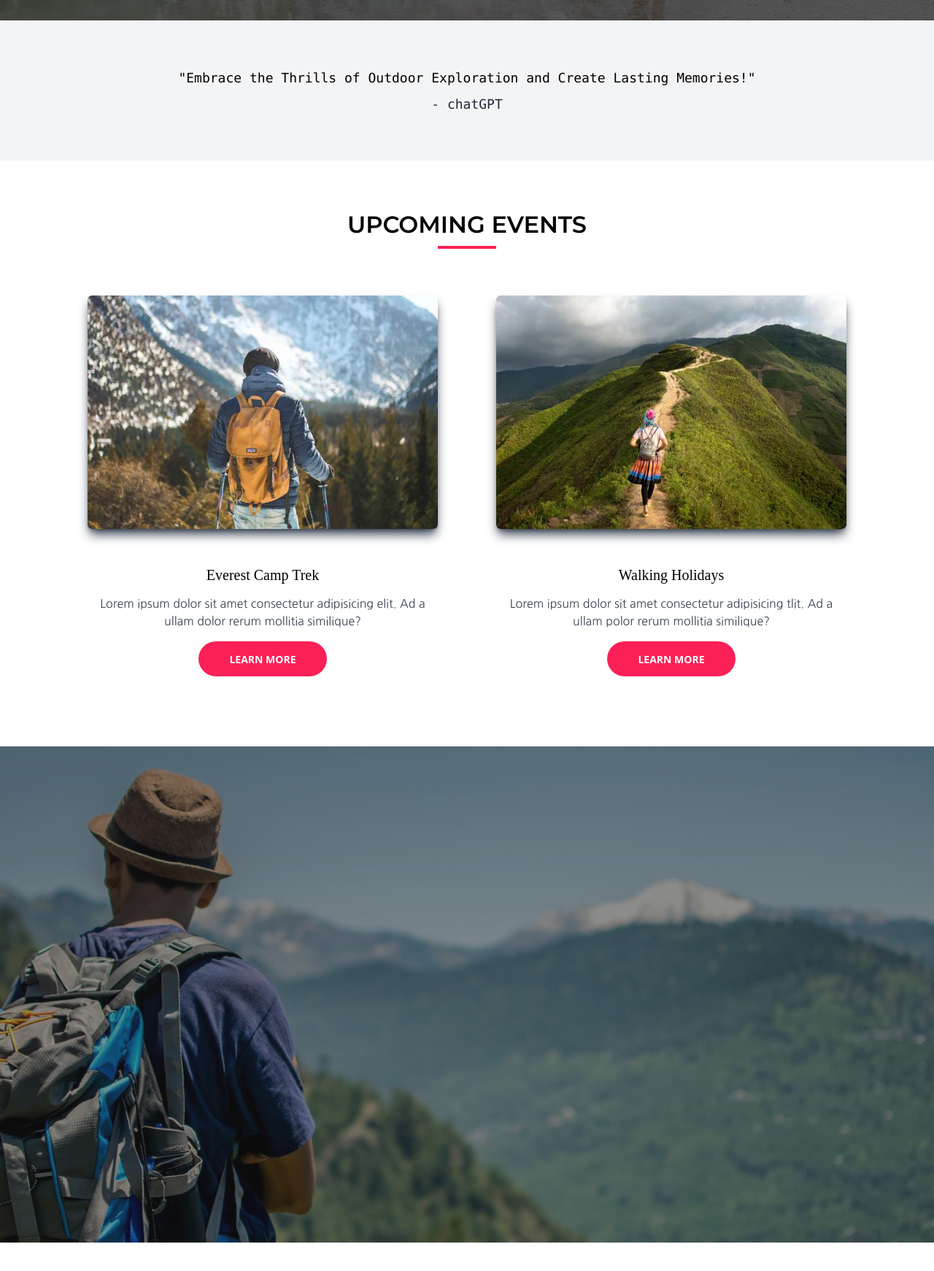
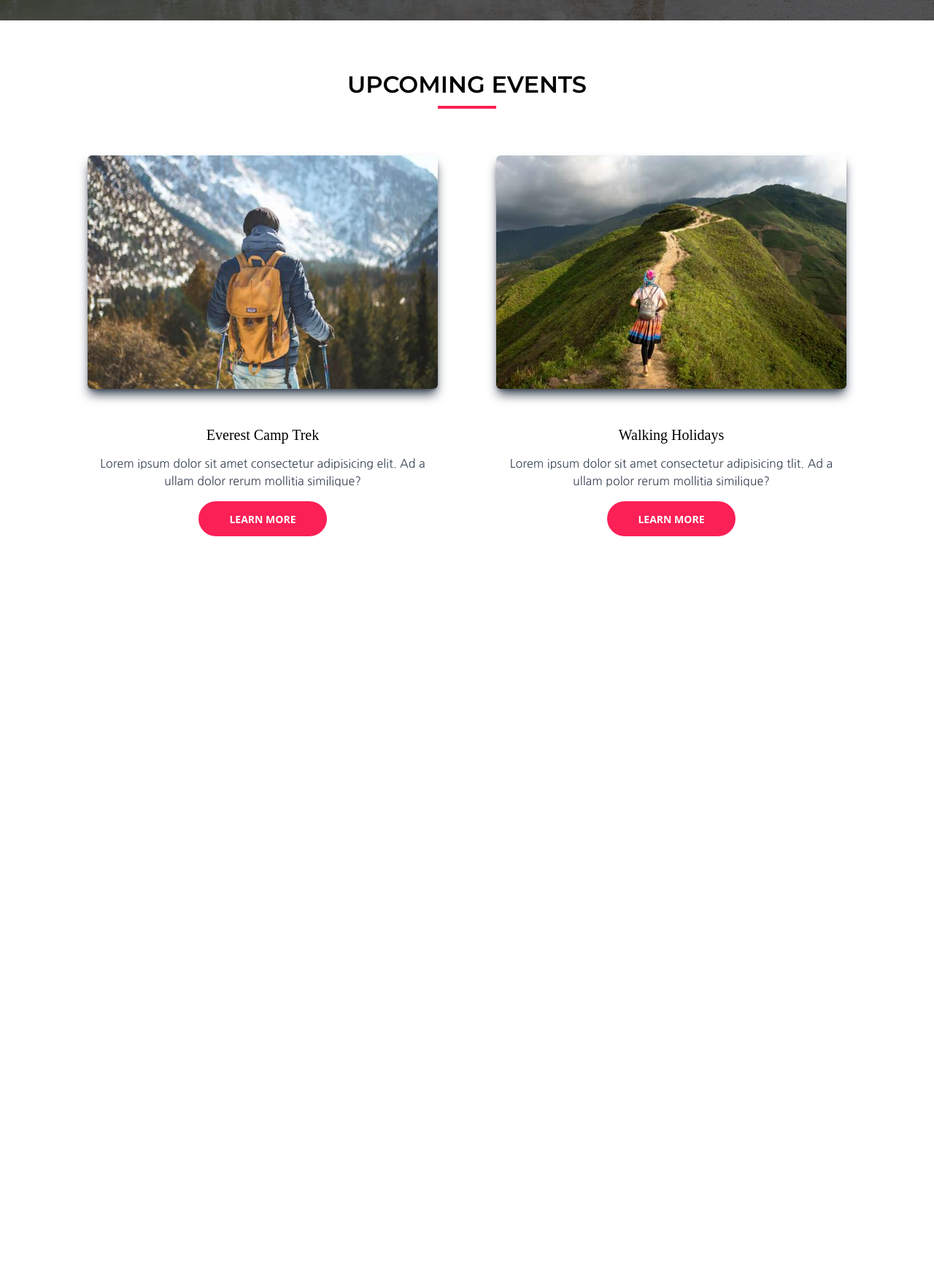
Before and after one commit to AnubhavSC/Adventure-booking-site, a website: page index.html in a window 1280 px wide. Shown: the part 740-2482 px from the top of the page at 73% size. After the commit the page ends 2275 px from the top, so only its background shows below. Drawn offline with nearby package versions, Linux system fonts and the light colour scheme; a web font is replaced by a local one.

Commit message:
make some big changes

```diff
--- a/css/input.css
+++ b/css/input.css
@@ -31,15 +31,3 @@
     background-repeat: no-repeat;
     background-position: top center;
 }
-
-.section-backgrond{
-    background: linear-gradient(rgba(25, 25, 25, 0.534), rgba(25, 25, 25, 0.445)), url(../imgs/section-bg-img.jpg);
-    background-size: cover;
-    background-repeat: no-repeat;
-    background-position: center;
-}
-@media (min-width: 768px) {
-    .section-backgrond {
-        background-attachment: fixed;
-    }
-}
--- a/index.html
+++ b/index.html
@@ -72,14 +72,6 @@
                 </div>
             </section>
         </header>
-        <section class="bg-gray-100 h-[12rem] flex justify-center items-center text-center">
-            <div>
-                <h2 class=" mx-[0.5rem] text-sm md:text-lg font-mono">"Embrace the Thrills of Outdoor Exploration and
-                    Create
-                    Lasting Memories!"</h2>
-                <h3 class=" text-[17px] md:text-[18px] font-mono text-gray-800 mt-2">- chatGPT</h3>
-            </div>
-        </section>
         <section class="flex justify-center">
             <div class="">
                 <div class="mt-[4rem] text-center">
@@ -118,8 +110,7 @@
                 </div>
             </div>
         </section>
-        <section class="h-[40vh] md:h-[85vh] mt-[6rem] section-backgrond">
-        </section>
+
         <section class="h-[100vh]">
         </section>
     </div>
```
